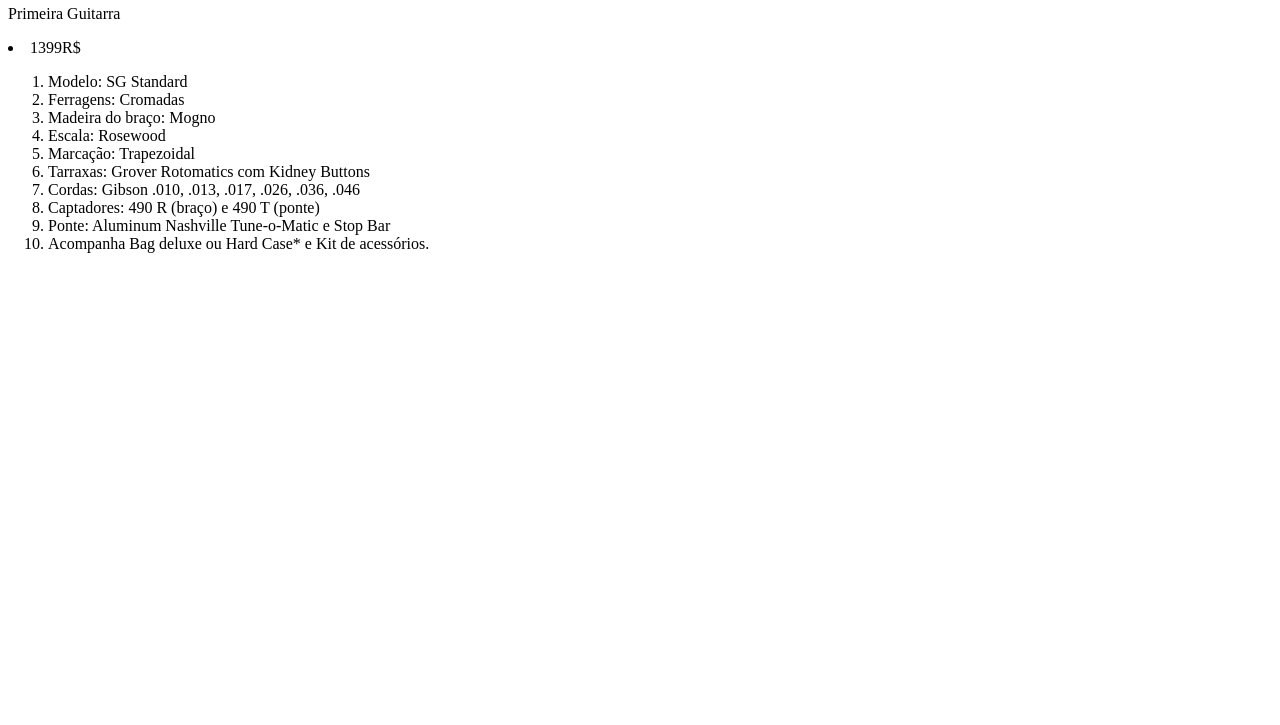
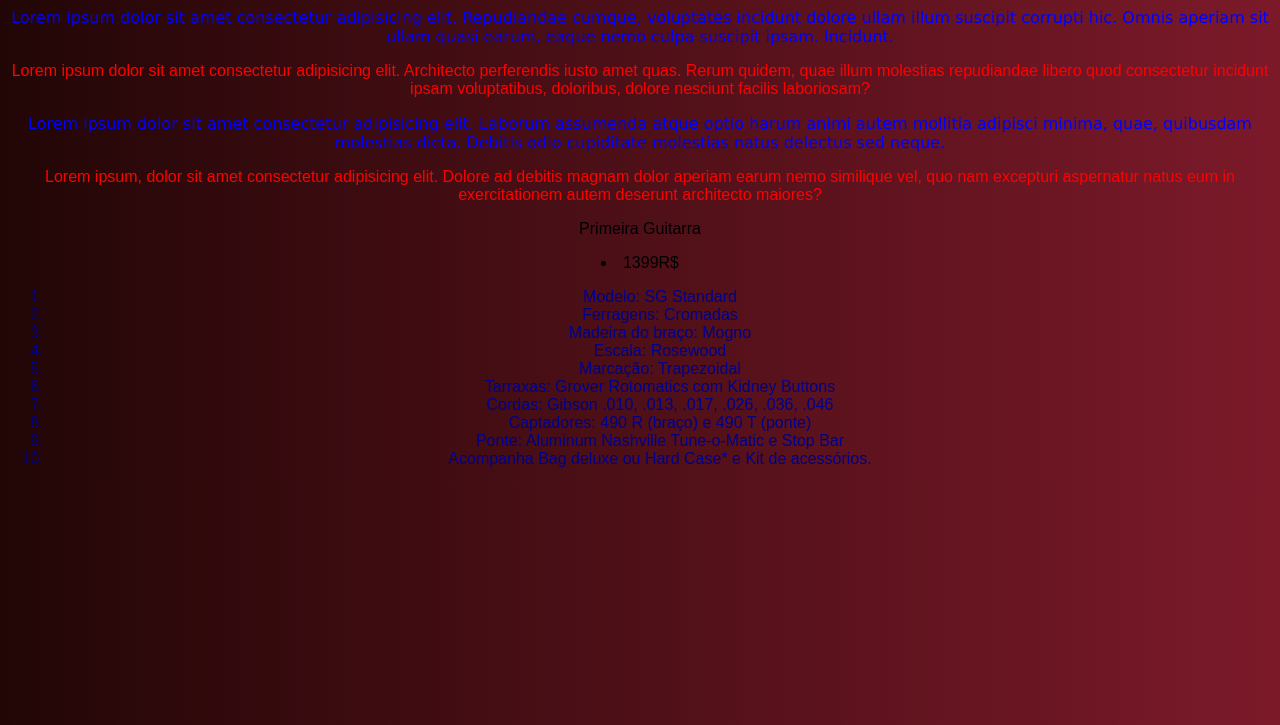
Before and after one commit to SilveerXd/2024, a plain HTML site: page Sg ciano.html in a window 1280 px wide. Shown: the part 75-800 px from the top of the page. Drawn offline with Linux system fonts and the light colour scheme.

Commit message:
Add files via upload

```diff
--- a/Sg ciano.html
+++ b/Sg ciano.html
@@ -3,16 +3,27 @@
 <head>
     <meta charset="UTF-8">
     <meta name="viewport" content="width=device-width, initial-scale=1.0">
+    <link rel="stylesheet" href="style.css">
     <title>Document</title>
 </head>
 <body>
     <h1> SG CIANO</h1>
 
-    <p> Primeira Guitarra</p>
+    <p class="SG"> Lorem ipsum dolor sit amet consectetur adipisicing elit. Repudiandae cumque, voluptates incidunt dolore ullam illum suscipit corrupti hic. Omnis aperiam sit ullam quasi earum, eaque nemo culpa suscipit ipsam. Incidunt.</p>
 
-    <ol></ol>
+    <p class="sas"> Lorem ipsum dolor sit amet consectetur adipisicing elit. Architecto perferendis iusto amet quas. Rerum quidem, quae illum molestias repudiandae libero quod consectetur incidunt ipsam voluptatibus, doloribus, dolore nesciunt facilis laboriosam?</p>
+
+    <p class="SG"> Lorem ipsum dolor sit amet consectetur adipisicing elit. Laborum assumenda atque optio harum animi autem mollitia adipisci minima, quae, quibusdam molestias dicta. Debitis odio cupiditate molestias natus delectus sed neque.</p>
+
+    <p class="sas"> Lorem ipsum, dolor sit amet consectetur adipisicing elit. Dolore ad debitis magnam dolor aperiam earum nemo similique vel, quo nam excepturi aspernatur natus eum in exercitationem autem deserunt architecto maiores?</p>
+
+    <p> Primeira Guitarra </p>
+
+
+    <ol> </ol>
         <li>1399R$</li>
-        <ol>
+        <ol id="spec">
+
         <li>Modelo: SG Standard
         <li>  Ferragens: Cromadas
         <li>  Madeira do braço: Mogno
--- a/style.css
+++ b/style.css
@@ -43,3 +43,23 @@ a
   list-style-type: none;
 
 }
+.SG
+{
+  color:blue;
+  font-family: Verdana, Geneva, Tahoma, sans-serif;
+  font-size: 20;
+}
+.sas
+{
+  color: red;
+  font-family: Arial, Helvetica, sans-serif ;
+  font-size: 16;
+}
+#spec
+{
+
+  color: darkblue;
+  font-size: 16;
+  font-family: Arial, Helvetica, sans-serif;
+
+}
```
